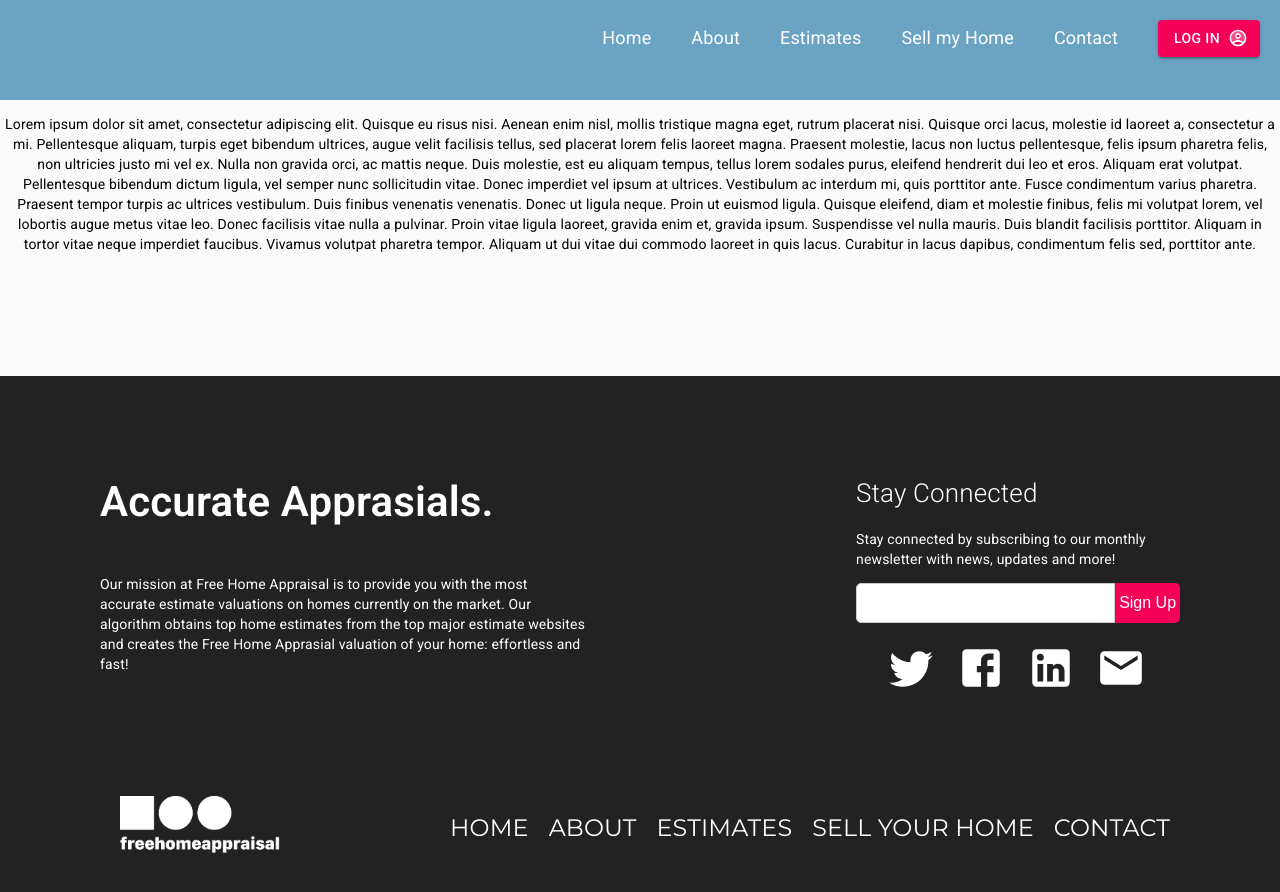
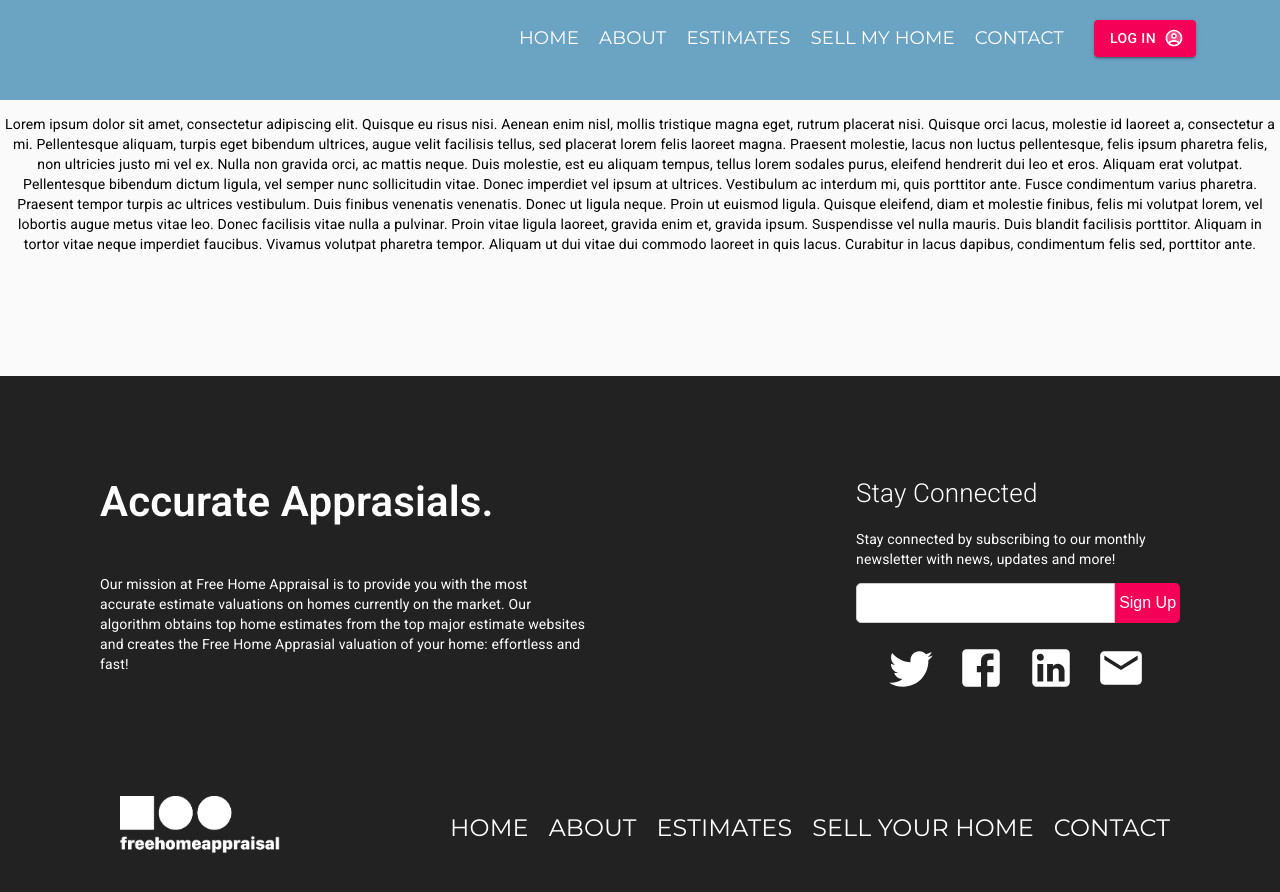
Before and after one commit to cchutis/free-home-appraisal, a React (Create React App) app in the folder client/: page /about in a window 1280 px wide. Shown: the top 892 px of the page. Built offline with nearby package versions, Linux system fonts and the light colour scheme; what react-instantsearch-dom would draw is missing.

Commit message:
attempting to fix delete estimate button

```diff
--- a/client/src/App.css
+++ b/client/src/App.css
@@ -14,7 +14,7 @@ html {
 }
 
 .hero-header {
-    height: 100vh;
+    height: 60vh;
     width: 100vw;
     background-image: url("./assets/img/landing.jpg");
     margin: 0;
@@ -38,19 +38,20 @@ html {
     background-repeat: no-repeat;
     display: absolute;
     top: 0;
+    padding: 0;
     margin-bottom: 80px;
 }
 
 .left-window {
-    width: 70%;
-    height: 40%;
+    width: 50%;
+    height: 50%;
     background-color: rgba(255, 255, 255, 0.9);
     display: flex;
     justify-content: center;
     align-items: flex-start;
     flex-direction: column;
     border-radius: 0 10px 10px 0;
-    padding-left: 80px;
+    padding-left: 10%;
     margin-top: 100px;
 }
 
@@ -270,7 +271,7 @@ p strong {
 .main-menu {
     list-style-type: none;
     margin: 0;
-    padding: 0;
+    padding: 0 5% 0 0;
     display: flex;
     flex-direction: row;
     justify-content: flex-end;
@@ -279,13 +280,14 @@ p strong {
     top: 20px;
     width: 100vw;
     right: 20px;
+    font-family: 'Montserrat', sans-serif;
 }
 
 .main-menu li a {
-    padding: 0 20px;
+    padding: 0 10px;
     text-decoration: none;
     color: white;
-    font-size: 18px;
+    font-size: 1.3em;
 }
 
 .main-menu li a:hover {
@@ -293,12 +295,13 @@ p strong {
 }
 
 .user-login {
-    font-size: 18px;
+    font-size: 1.3em;
+    font-family: 'Montserrat', sans-serif;
 }
 
 .landing-info {
     height: 500px;
-    background-color: rgba(49, 128, 173, 0.705);
+    background-color: white;
     display: flex;
     flex-direction: column;
     justify-content: center;
@@ -308,7 +311,7 @@ p strong {
 .section-1 {
     display: flex;
     flex-direction: row;
-    justify-content: flex-end;
+    justify-content: center;
 }
 
 .section-2 {
@@ -329,11 +332,11 @@ p strong {
 }
 
 .home-text-right {
-    text-align: right;
-    width: 800px;
+    text-align: left;
+    width: 80%;
     font-size: 16px;
     margin: 0 100px;
-    color: white;
+    font-size: 18px;
 }
 
 .link {
--- a/client/src/App.js
+++ b/client/src/App.js
@@ -151,7 +151,6 @@ export default class App extends Component {
   };
 
   parseHome = homeData => {
-    debugger
     const homeObj ={
       home_type: this.nodeFinder(homeData.useCode),
       year_built: this.nodeFinder(homeData.yearBuilt),
@@ -194,7 +193,7 @@ export default class App extends Component {
     const updatedEstimates = this.state.estimates.filter(
       estimate => {
         if (estimate.id === id) {
-          return null;
+          return estimate.value = 0;
         } else {
           return estimate;
         }
--- a/client/src/components/NavMenu.js
+++ b/client/src/components/NavMenu.js
@@ -7,11 +7,11 @@ import UserLogin from "../components/UserLogin";
 export default function NavMenu() {
     return (
         <ul className="main-menu">
-            <li><Link to='/'>Home</Link></li>
-            <li><Link to='/about'>About</Link></li>
-            <li><Link to='/estimates'>Estimates</Link></li>
-            <li><Link to='/sell-my-home'>Sell my Home</Link></li>
-            <li><Link to='/contact'>Contact</Link></li>
+            <li><Link to='/'>HOME</Link></li>
+            <li><Link to='/about'>ABOUT</Link></li>
+            <li><Link to='/estimates'>ESTIMATES</Link></li>
+            <li><Link to='/sell-my-home'>SELL MY HOME</Link></li>
+            <li><Link to='/contact'>CONTACT</Link></li>
             <li><UserLogin /></li>
         </ul>
     )
--- a/client/src/containers/LandingPageContainer.js
+++ b/client/src/containers/LandingPageContainer.js
@@ -14,7 +14,7 @@ export default function LandingPageContainer(props) {
             </div>
             <NavMenu />
             <div className="left-window">
-              <h1 style={{ fontSize: 40 }}>Get the most accurate estimates.</h1>
+              <h1 style={{ fontSize: 60 }}>Get the most accurate estimates.</h1>
               <NewSearch search={props.search} />
             </div>
           </div>
--- a/client/src/content/LandingPageContent.js
+++ b/client/src/content/LandingPageContent.js
@@ -5,7 +5,8 @@ const LandingPageContent = () => {
       <div>
         <div className="landing-info section-1">
           <div className="home-text-right">
-            Are you thinking about selling your current house? Do you want to
+            <h2 style={{fontSize: 50}}>Estimating Solutions: Simplified.</h2>
+            <p>Are you thinking about selling your current house? Do you want to
             purchase a new home? Or, maybe you just want to refinance while
             interest rates are low? Whatever the case, you will need a property
             appraisal to determine the value of the home or property in
@@ -15,12 +16,11 @@ const LandingPageContent = () => {
             property prices using a highly-efficient proprietary algorithm that
             takes recent comparable sales, specific property information and
             neighborhood data into account when creating a broad property
-            valuation estimate.
+            valuation estimate.</p>
           </div>
         </div>
-        <div className="landing-info section-2">dfgdfg</div>
-        <div className="landing-info section-3">dfgdfgd</div>
-        <div className="landing-info section-4">dfgdfgd</div>
+        <div className="landing-info section-2">PLACEHOLDER</div>
+        <div className="landing-info section-3">PLACEHOLDER</div>
       </div>
     );
 }
```
